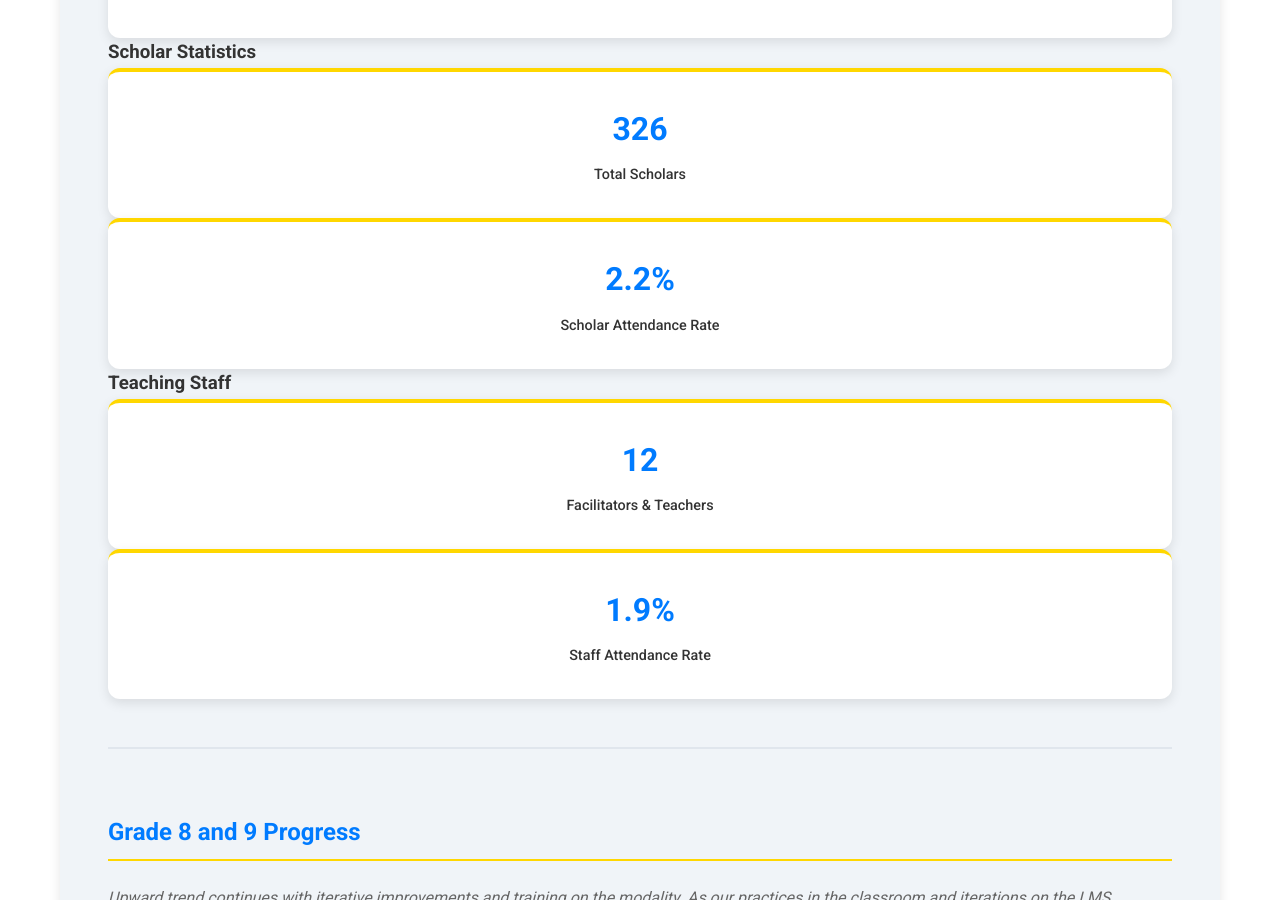
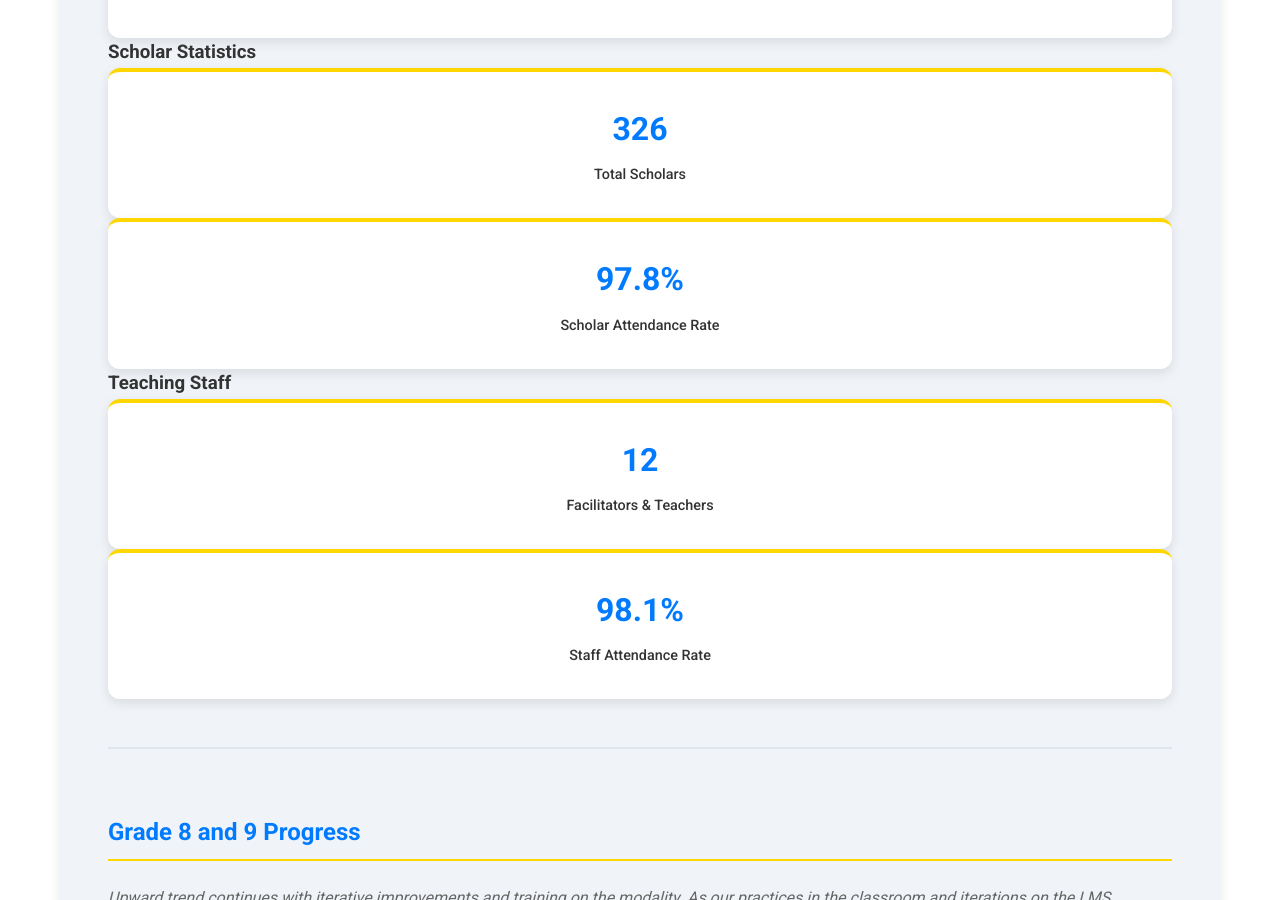
Before and after one commit to SEANCODING123/MandE-APEX-2025, a Jekyll site: the page built from index.md, in a window 1280 px wide and 900 px high, scrolled down 2604 px. Built offline with Jekyll 4.4.1, drawn with Linux system fonts in a browser that asks for light colours.

Commit message:
Update school_stats.yml

```diff
--- a/_data/school_stats.yml
+++ b/_data/school_stats.yml
@@ -3,9 +3,9 @@
 apex_stellenbosch:
   grades_served: "4, 8, 9"
   total_scholars: 326
-  scholar_absenteeism_rate: 2.2
+  scholar_absenteeism_rate: 97.8
   facilitators_teachers: 12
-  staff_absenteeism_rate: 1.9
+  staff_absenteeism_rate: 98.1
 
 platform:
   a2_lms:
```
